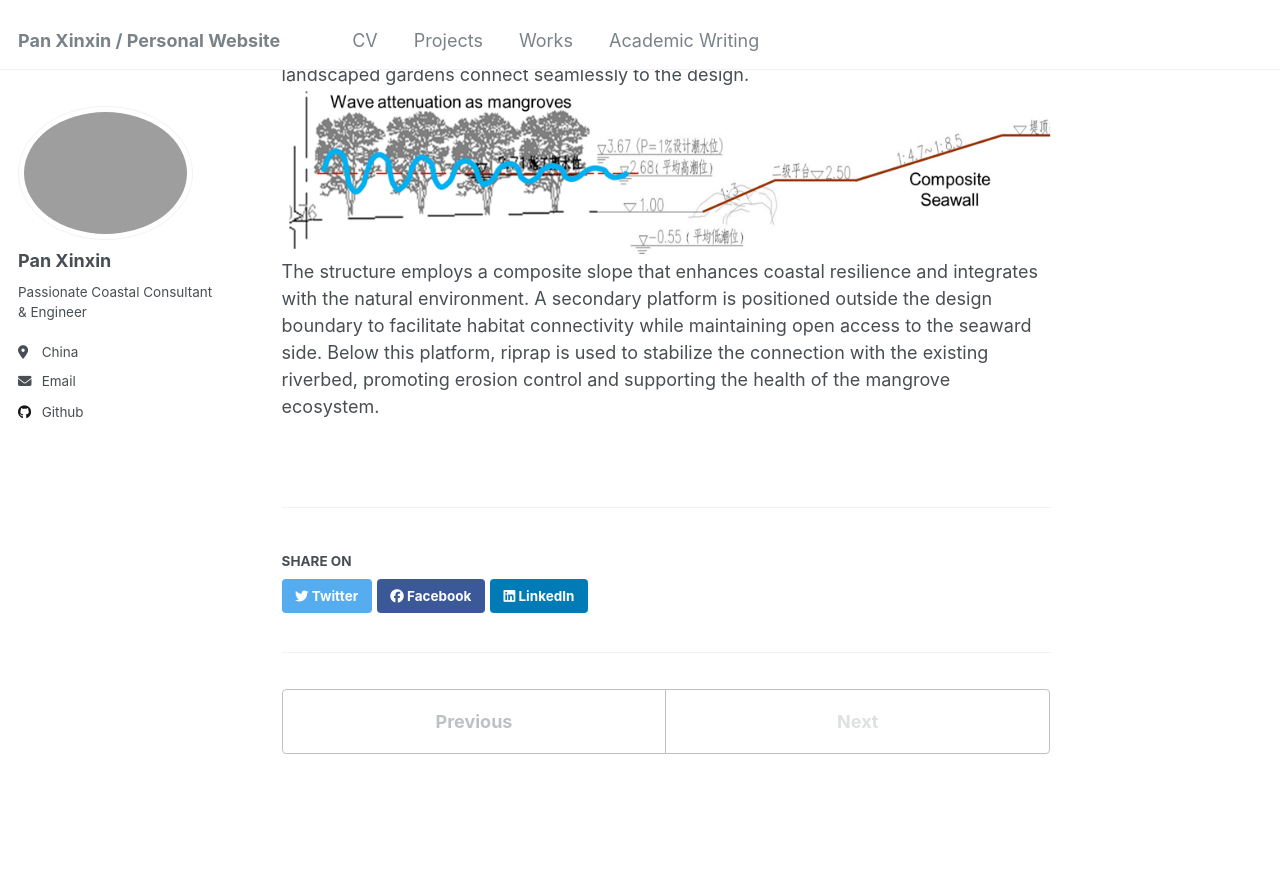
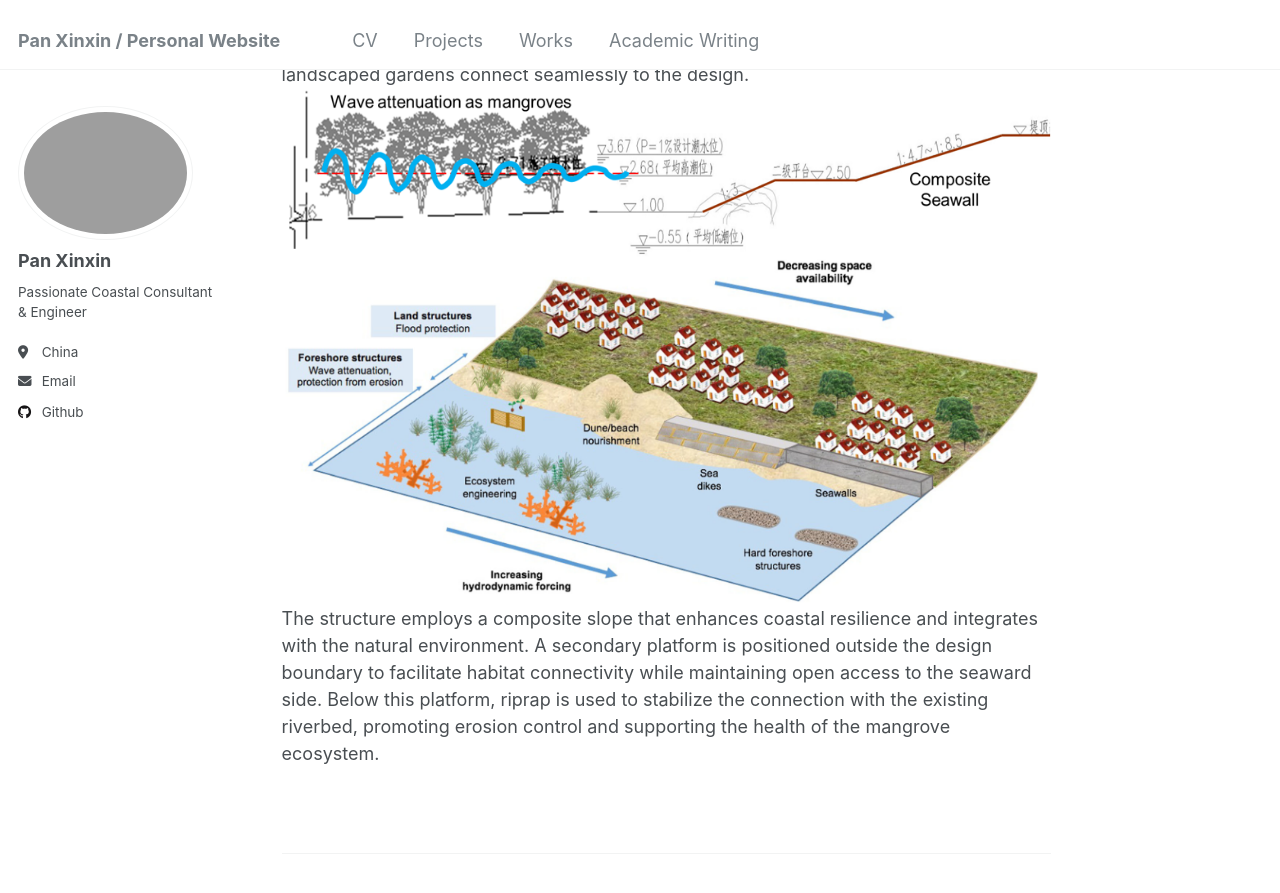
Before and after one commit to kingdaxing/kingdaxing.github.io, a Jekyll site: the page built from _teaching/2014-spring-teaching-1.md, in a window 1280 px wide and 900 px high, scrolled down 1906 px. Shown: the top 893 px of the window. Built offline with Jekyll 4.4.1, drawn with Linux system fonts in a browser that asks for light colours.

Commit message:
Update 2014-spring-teaching-1.md

```diff
--- a/_teaching/2014-spring-teaching-1.md
+++ b/_teaching/2014-spring-teaching-1.md
@@ -24,5 +24,5 @@ The structure employs a composite slope that enhances coastal resilience and int
 
 Cross-Profile
 ======
-In the cross-section, the park and its coastal protection feature three main functions. The first is a foreshore wave attenuation zone within the mangroves. This is followed by trapezoidal embankments that provide structural support. Behind the seawall, beautifully landscaped gardens connect seamlessly to the design. <br/><img src='/images/work1-3.PNG'>
+In the cross-section, the park and its coastal protection feature three main functions. The first is a foreshore wave attenuation zone within the mangroves. This is followed by trapezoidal embankments that provide structural support. Behind the seawall, beautifully landscaped gardens connect seamlessly to the design. <br/><img src='/images/work1-3.PNG'> <img src='/images/work1-4.PNG'>
 The structure employs a composite slope that enhances coastal resilience and integrates with the natural environment. A secondary platform is positioned outside the design boundary to facilitate habitat connectivity while maintaining open access to the seaward side. Below this platform, riprap is used to stabilize the connection with the existing riverbed, promoting erosion control and supporting the health of the mangrove ecosystem.
```
